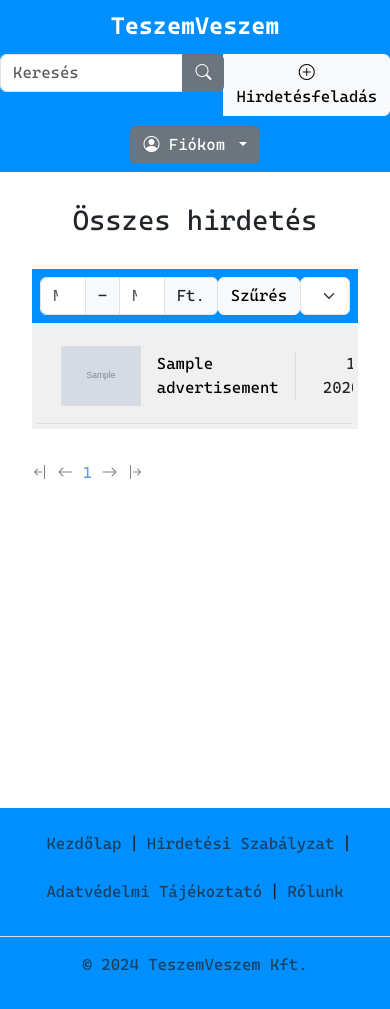
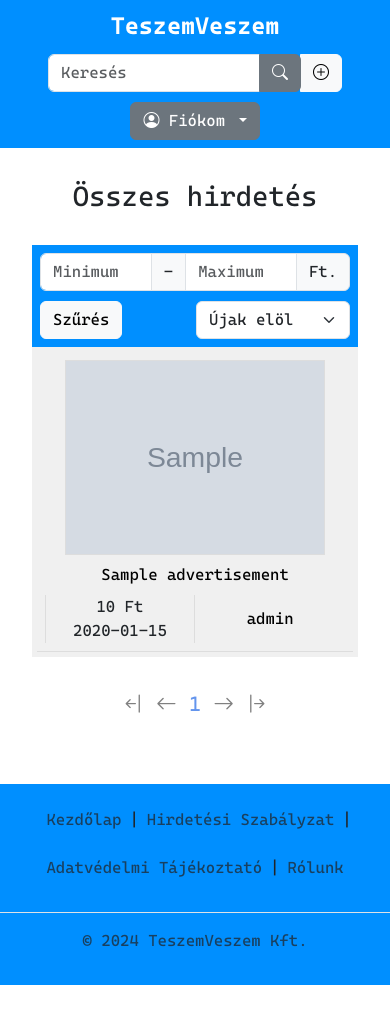
Before and after one commit to AAdam98/TeszemVeszem, a Flask app: page /hirdetes/ in a window 390 px wide. After the commit the page ends 985 px from the top, so only its background shows below. Run offline with Flask 3, Linux system fonts and the light colour scheme; tables that the repository leaves empty hold one stand-in row (values such as "Sample post"); grey boxes marked "Sample" are stand-in pictures; some libraries are stand-ins or nearby versions.

Commit message:
hibajavítás

```diff
--- a/website/static/style.css
+++ b/website/static/style.css
@@ -15,13 +15,12 @@
 	padding: 0;
 	box-sizing: border-box;
 	font-family: "CascadiaMono", sans-serif;
-	scrollbar-width: none;
-	caret-color: auto;
 }
 
-*::-webkit-scrollbar {
-	display: none;
+*:not(input):not(textarea) {
+    caret-color: transparent;
 }
+
 
 html {
 	position: relative;
@@ -60,24 +59,30 @@ footer {
 	width: 100%;
 }
 
+.flexRow{
+	display: flex;
+	flex-direction: row;
+	column-gap: 10px;
+}
+
 .navbar {
 	display: flex;
 	margin: 0;
 	align-items: center;
 	justify-content: space-between;
-	color: white;
 }
 
 .logo {
-	--logo-font-size: 1.5rem;
-	font-size: var(--logo-font-size);
+	font-size: 1.5rem;
 	font-family: "CascadiaMonoBold";
 	font-weight: bold;
 	color: white;
+	cursor: pointer;
 }
 
-.logo:hover {
-	color: orange;
+.navbar .accountBtn {
+	color: white;
+	font-size: 1.5rem;
 	cursor: pointer;
 }
 
@@ -170,6 +166,7 @@ footer {
 	justify-content: space-between;
 	align-items: center;
 	padding: 0.5rem;
+	row-gap: 10px;
 }
 
 .hirdetesekLista {
@@ -224,6 +221,22 @@ footer {
 	flex: none;
 	width: 150px;
 	text-align: center;
+	align-items: center;
+}
+
+.hirdetesekFejlecArak{
+	width: 50%;
+	padding-left:1rem
+}
+
+.hirdetesekFejlecSzuresButton{
+	margin-right: auto;
+	margin-left: 10px;
+}
+
+.paginationPanel{
+	text-align: center;
+	font-size: 1.3rem;
 }
 
 .card {
@@ -397,28 +410,17 @@ footer {
 	text-align: center;
 }
 
-#updateBtn {
-	color: black !important;
+
+#username {
+	margin-top: 15px;
+	text-align: center;
 }
 
-
 #preview {
-	max-width: 100%;
+	max-width: 10%;
 }
 
-.wall {
-	margin-top: 8px;
-}
-
-@media screen and (max-width: 900px) {
-	.btn span {
-		font-size: 0;
-	}
-
-	.container {
-		max-width: 100vw;
-	}
-
+@media screen and (max-width: 1100px) {
 	.cardContainer {
 		display: table-row;
 	}
@@ -459,18 +460,43 @@ footer {
 	}
 
 	.card.upper-card:hover,
-	.card.middle-card:hover {
+	.card.middle-card:hover,
+	.card.bottom-card:hover {
 		transform: scale(1.05);
 	}
 }
 
-@media screen and (max-width: 670px) {
-	header {
-		padding: 0;
+@media screen and (max-width: 600px) {
+	.navbar {
+		flex-direction: column;
+		row-gap: 10px;
+		flex-wrap: wrap;
+		justify-content: flex-end;
 	}
 
-	.navbar {
-		flex-direction: column;
+	.hirdetesekCard{
+		flex-wrap: wrap;
+		justify-content: center;
+	}
+
+	.hirdetesekImage{
+		width: 100%;
+		height: 50vw;
+		margin: 0;
+	}
+	.hirdetesekText{
+		width: 100%;
+    	text-align: center;
+	}
+	.hirdetesekInfok, .hirdetesekFeladoInfok{
+		text-align: center;
+    	width: 50%;
+	}
+	.hirdetesekText{
+		padding: 0.5rem;
+	}
+
+	.hirdetesekFejlec{
 		row-gap: 10px;
 		flex-wrap: wrap;
 		justify-content: flex-end;
--- a/website/templates/base.html
+++ b/website/templates/base.html
@@ -45,7 +45,7 @@
 
 				<button type="button" class="btn btn-light bi bi-plus-circle"
 					onclick="redirectToPage('/hirdetes/hirdetesfeladas')">
-					Hirdetésfeladás
+					<span> Hirdetésfeladás </span>
 				</button>
 
 			</div>
```
Also changed, not shown: other parts of website/static/style.css (+13 -19 lines).
